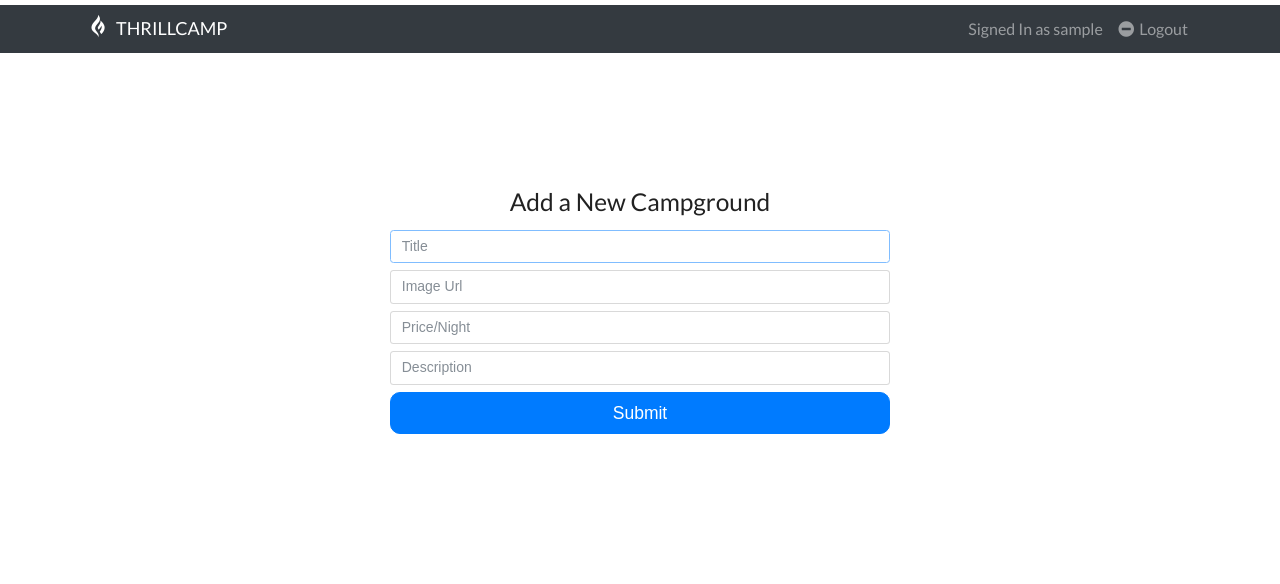
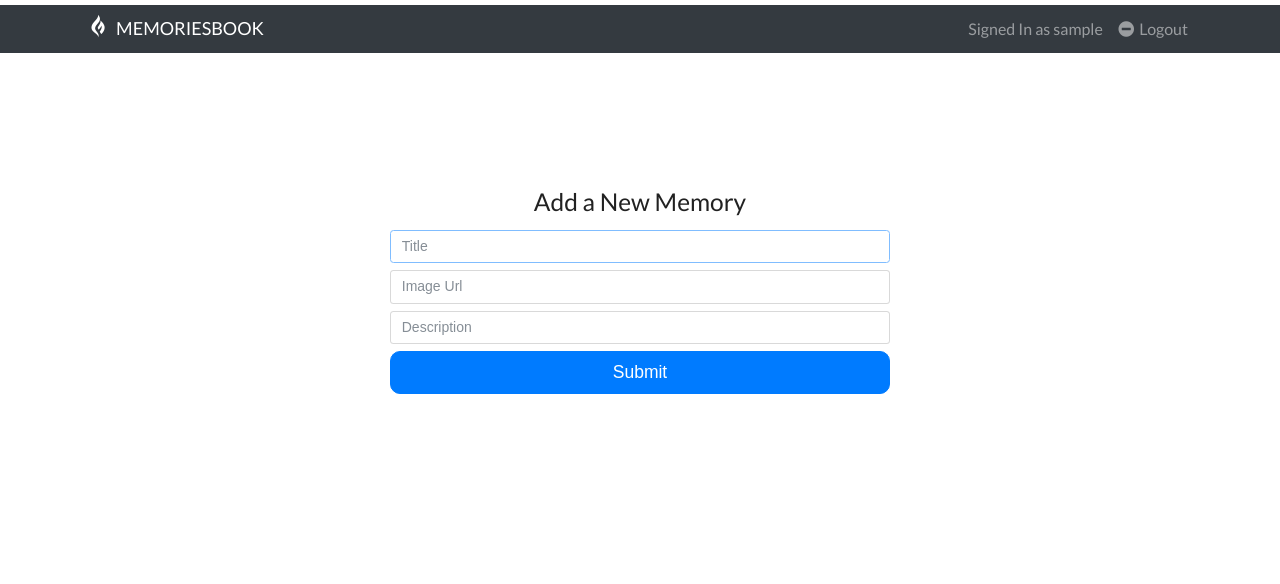
Before and after one commit to itsadiiii/memoriesbook, a Node server app: page /campground/new in a window 1280 px wide. Shown: the top 584 px of the page. Run offline with Node 20, Linux system fonts and the light colour scheme; the visitor is signed in with stand-in values (Sample User, id 1); some libraries are stand-ins or nearby versions.

Commit message:
Change to MemoriesBook final

```diff
--- a/views/campground/index.ejs
+++ b/views/campground/index.ejs
@@ -2,9 +2,9 @@
 <div class="container index">
 <div>
 <div class="jumbotron " style="padding-left: 70px;">
-<h1><i class="gripfire icon"></i>WELCOME TO THRILLCAMP</h1>
-<p>The one stop destination for the best camps to stay across the globe!</p>
-<a href="/campground/new"><button class="btn btn-light" >Add a New Campground</button></a>
+<h1><i class="gripfire icon"></i>WELCOME TO MEMORIESBOOK</h1>
+<p>The one stop destination to share and relive all your memories!!</p>
+<a href="/campground/new"><button class="btn btn-light" >Add a New Memory</button></a>
 
 </div>
 </div>
--- a/views/campground/new.ejs
+++ b/views/campground/new.ejs
@@ -4,10 +4,10 @@
 
   <div class="text-center">
     <form class="form-signin" action="/campground" method="POST" >
-      <h1 class="h3 mb-3 font-weight-normal">Add a New Campground</h1>
+      <h1 class="h3 mb-3 font-weight-normal">Add a New Memory</h1>
       <input type="text" class="form-control mb-2" placeholder="Title" name="campground[name]" required autofocus>
       <input type="text" class="form-control mb-2" placeholder="Image Url" name="campground[image]" required>
-      <input type="number" class="form-control mb-2" placeholder="Price/Night" name="campground[price]" required>
+      <!-- <input type="number" class="form-control mb-2" placeholder="Price/Night" name="campground[price]" required> -->
 
       <input type="text" class="form-control mb-2" placeholder="Description" name="campground[description]" required>
       <button class="btn btn-lg btn-primary btn-block" type="submit">Submit</button>
--- a/views/landing.ejs
+++ b/views/landing.ejs
@@ -1,7 +1,7 @@
 <!DOCTYPE html>
 <html>
     <head>
-        <title>ThrillCamp</title>
+        <title>MemoriesBook</title>
         <link rel="stylesheet" href="https://maxcdn.bootstrapcdn.com/bootstrap/3.3.5/css/bootstrap.min.css">
   <link rel="stylesheet" href="https://cdnjs.cloudflare.com/ajax/libs/semantic-ui/2.4.1/semantic.min.css" integrity="sha512-8bHTC73gkZ7rZ7vpqUQThUDhqcNFyYi2xgDgPDHc+GXVGHXq+xPjynxIopALmOPqzo9JZj0k6OqqewdGO3EsrQ==" crossorigin="anonymous" />
 
@@ -26,8 +26,8 @@
     </div>
 
     <div id="landing-header">
- 		<h1>Welcome to ThrillCamp!</h1>
-		<a href="/campground" class="btn btn-lg btn-success">View All Campgrounds</a>
+ 		<h1>Welcome to MemoriesBook!</h1>
+		<a href="/campground" class="btn btn-lg btn-success">View All Memories</a>
     </div>
 
     <ul class="slideshow">
--- a/views/login.ejs
+++ b/views/login.ejs
@@ -12,7 +12,7 @@
       <input type="password" class="form-control mb-2" placeholder="Password" name="password" required>
       <button class="btn btn-lg btn-primary btn-block" type="submit">Log In</button>
     </form>
-    <p class="mt-4">New to ThrillCamp? <a href="/register">Sign Up </a>here.</p>
+    <p class="mt-4">New to MemoriesBook? <a href="/register">Sign Up </a>here.</p>
   </div>
 </div>
 </div>
--- a/views/partials/header.ejs
+++ b/views/partials/header.ejs
@@ -2,7 +2,7 @@
 <html lang="en">
 <head>
   <!-- Required meta tags -->
-  <title>ThrillCamp</title>
+  <title>MEMORIESBOOK</title>
   <meta charset="utf-8">
   <meta name="viewport" content="width=device-width, initial-scale=1, shrink-to-fit=no">
 
@@ -20,7 +20,7 @@
   <nav class="navbar navbar-expand-lg navbar-dark bg-dark">
     <div class="container">
 
-  <a class="navbar-brand" href="/"><i class="gripfire icon"></i>THRILLCAMP</a>
+  <a class="navbar-brand" href="/"><i class="gripfire icon"></i>MEMORIESBOOK</a>
     <button class="navbar-toggler" type="button" data-toggle="collapse" data-target="#navbarNavDropdown" aria-controls="navbarNavDropdown" aria-expanded="false" aria-label="Toggle navigation">
     <span class="navbar-toggler-icon"></span>
   </button>
```
Also changed, not shown: views/campground/show.ejs (+5 -4 lines).
